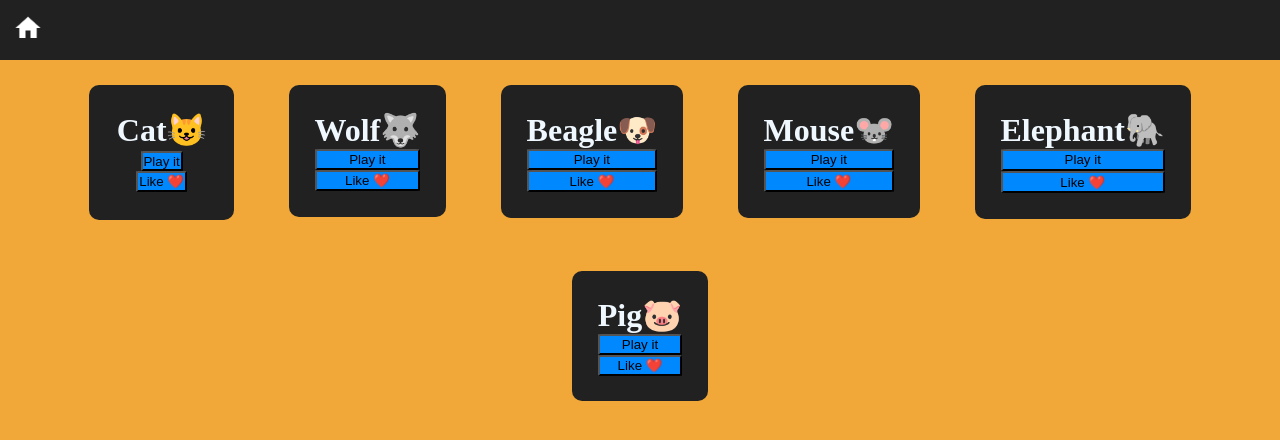
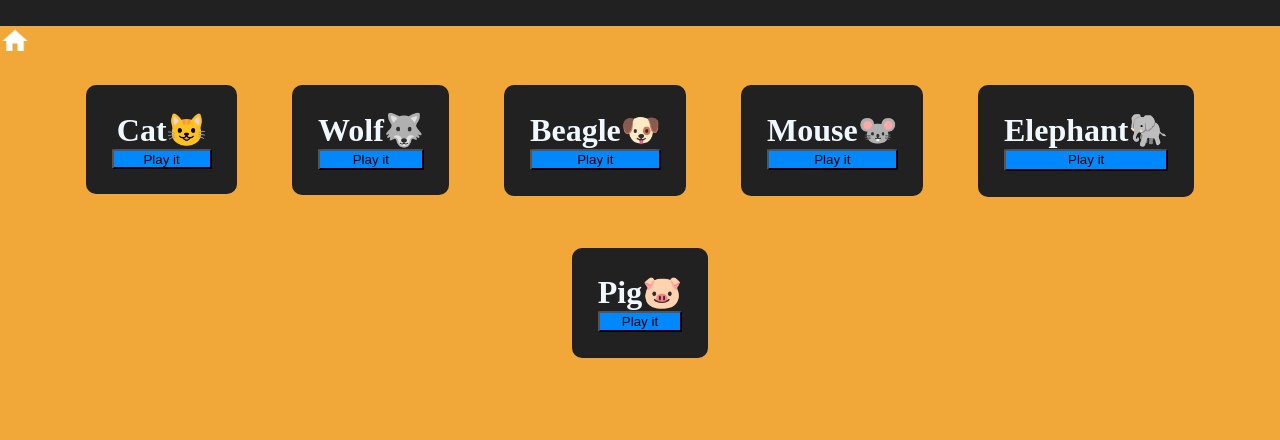
Before and after one commit to DewenHona/ToycaWeb, a website: page objects.html in a window 1280 px wide. Drawn offline with nearby package versions, Linux system fonts and the light colour scheme.

Commit message:
button fixed

```diff
--- a/objects.html
+++ b/objects.html
@@ -18,10 +18,10 @@
 <body>
 
 
-    <div id="buttonbg">
-        <a href="./index.html">
-            <img src="./assets/home.png" height="30px" width="30px">
-        </a>
+    <div id="buttonbg"></div>
+    <a href="./index.html">
+        <img src="./assets/home.png" height="30px" width="30px">
+    </a>
     </div>
     <script type="module" src="https://unpkg.com/@google/model-viewer/dist/model-viewer.min.js"></script>
 
@@ -40,11 +40,11 @@
 
                 </div>
 
-                <div id="buttonplay">
-                    <audio id="sound1" src="./assets/audio/cat.wav" preload="auto"></audio>
-                    <button onclick="document.getElementById('sound1').play();">Play
-                        it</button> <button id="b2">Like ❤️</button>
-                </div>
+
+                <audio id="sound1" src="./assets/audio/cat.wav" preload="auto"></audio>
+                <button style="height:20px;width:100px;" onclick="document.getElementById('sound1').play();">Play
+                    it</button>
+
             </div>
 
             <div class="model-item">
@@ -62,7 +62,7 @@
 
                 <audio id="sound2" src="./assets/audio/wolf.wav" preload="auto"></audio>
                 <button onclick="document.getElementById('sound2').play();">Play
-                    it</button> <button id="b2">Like ❤️</button>
+                    it</button>
             </div>
 
             <div class="model-item">
@@ -81,7 +81,7 @@
 
                 <audio id="sound3" src="./assets/audio/dog.wav" preload="auto"></audio>
                 <button onclick="document.getElementById('sound3').play();">Play
-                    it</button> <button id="b3">Like ❤️</button>
+                    it</button>
             </div>
 
 
@@ -101,7 +101,7 @@
 
                 <audio id="sound4" src="./assets/audio/mouse.wav" preload="auto"></audio>
                 <button onclick="document.getElementById('sound4').play();">Play
-                    it</button> <button id="b4">Like ❤️</button>
+                    it</button>
             </div>
 
             <div class="model-item">
@@ -120,7 +120,7 @@
 
                 <audio id="sound1" src="./assets/audio/elephant.wav" preload="auto"></audio>
                 <button onclick="document.getElementById('sound1').play();">Play
-                    it</button> <button id="b5">Like ❤️</button>
+                    it</button>
             </div>
 
             <div class="model-item">
@@ -139,7 +139,7 @@
 
                 <audio id="sound1" src="./assets/audio/pig.wav" preload="auto"></audio>
                 <button onclick="document.getElementById('sound1').play();">Play
-                    it</button> <button id="b6">Like ❤️</button>
+                    it</button>
             </div>
 
         </div>
```
